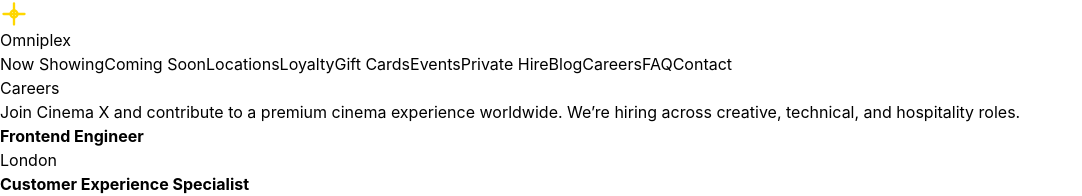
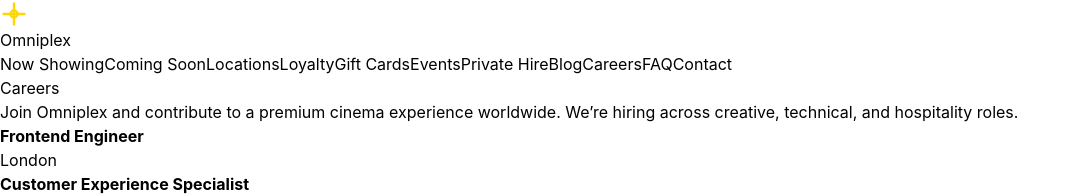
Before and after one commit to martymcquaid/cinema, a React (Vite) app: page /careers in a window 1280 px wide. Shown: the top 196 px of the page, without its empty margins (0-1082 px from the left). Built offline with nearby package versions, Linux system fonts and the light colour scheme.

Commit message:
AI edit: /root/ChitterChat/team-call-connect/TwilioAPIService/chipify_projects/337cb149-c3c0-45e7-8d71-42f26fa529a0/src/pages/Careers.tsx

```diff
--- a/src/pages/Careers.tsx
+++ b/src/pages/Careers.tsx
@@ -2,7 +2,7 @@
   return (
     <section>
       <h2 className="text-2xl font-semibold mb-4">Careers</h2>
-      <p className="text-slate-300">Join Cinema X and contribute to a premium cinema experience worldwide. We’re hiring across creative, technical, and hospitality roles.</p>
+      <p className="text-slate-300">Join Omniplex and contribute to a premium cinema experience worldwide. We’re hiring across creative, technical, and hospitality roles.</p>
       <div className="mt-4 grid grid-cols-1 md:grid-cols-2 gap-4">
         {[
           { title: 'Frontend Engineer', location: 'London' },
```
